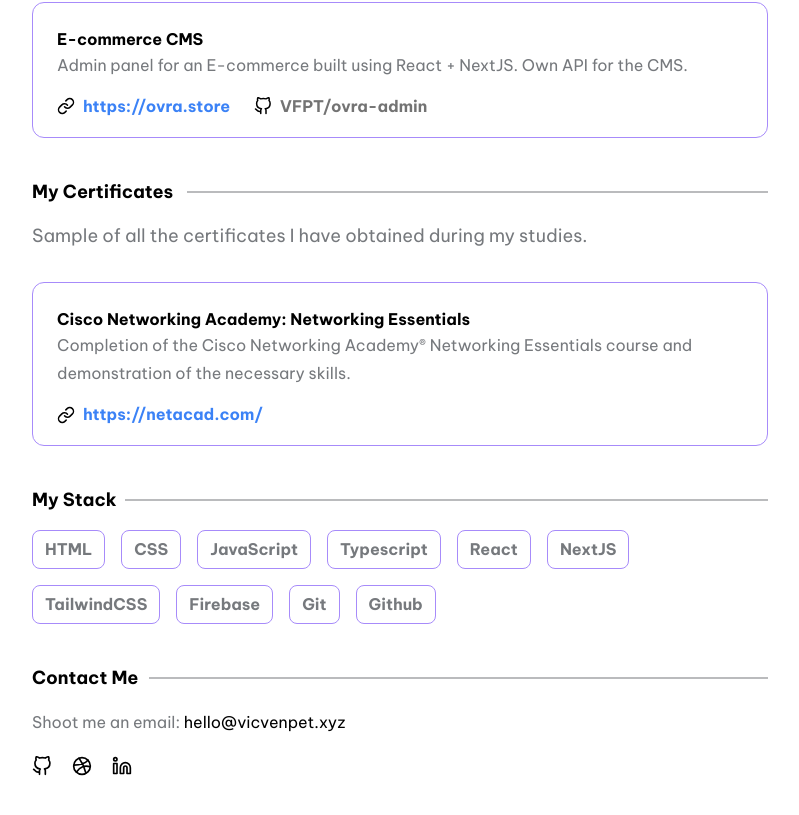
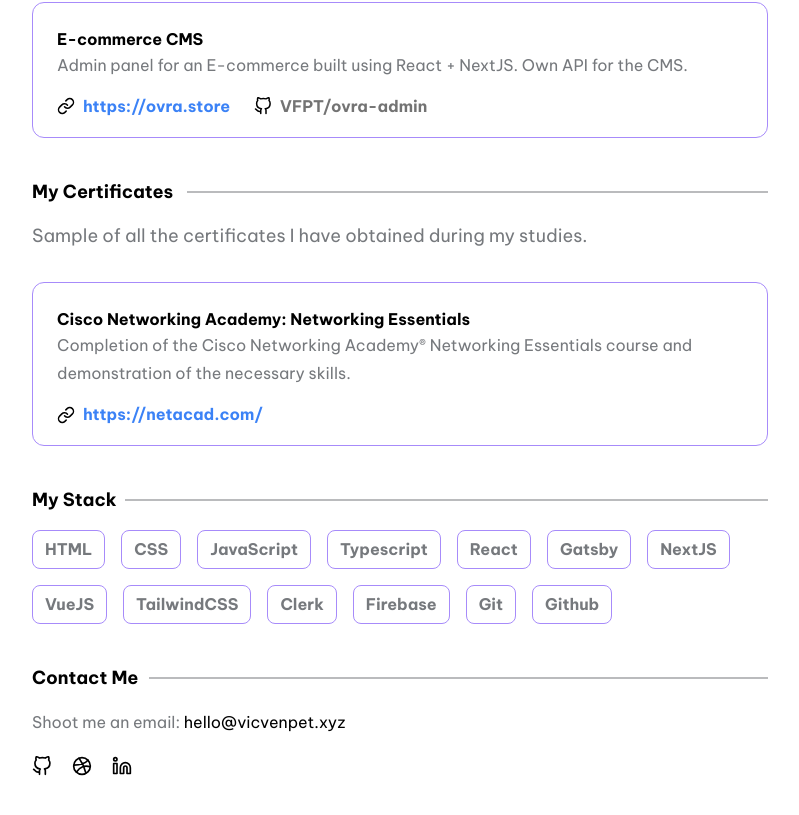
Before and after one commit to vicvenpet/portfolio, a Next.js app: page / in a window 1280 px wide. Shown: the part 1192-2007 px from the top of the page, without its empty margins (240-1039 px from the left). Built offline with nearby package versions, Linux system fonts and the light colour scheme.

Commit message:
feat: update config

```diff
--- a/data/config.js
+++ b/data/config.js
@@ -66,8 +66,11 @@
     'JavaScript',
     'Typescript',
     'React',
+    'Gatsby',
     'NextJS',
+    'VueJS',
     'TailwindCSS',
+    'Clerk',
     'Firebase',
     'Git',
     'Github'
```
